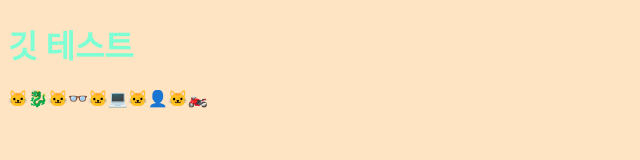
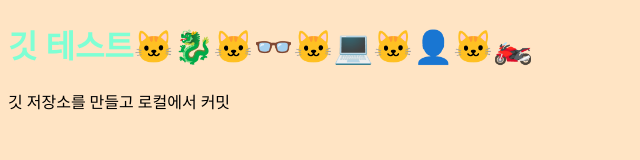
Before and after one commit to jeje123456/Test-git, a plain HTML site: page index.html in a window 1280 px wide. Shown: the whole page, without its empty margins (0-640 px from the left). Drawn offline with Linux system fonts and the light colour scheme.

Commit message:
index수정2

```diff
--- a/index.html
+++ b/index.html
@@ -8,7 +8,7 @@
     <link rel="stylesheet" href="style.css">
 </head>
 <body>
-    <h1>깃 테스트</h1>
-    🐱‍🐉🐱‍👓🐱‍💻🐱‍👤🐱‍🏍
+    <h1>깃 테스트🐱‍🐉🐱‍👓🐱‍💻🐱‍👤🐱‍🏍</h1>
+    <p>깃 저장소를 만들고 로컬에서 커밋</p>
 </body>
 </html>
```
